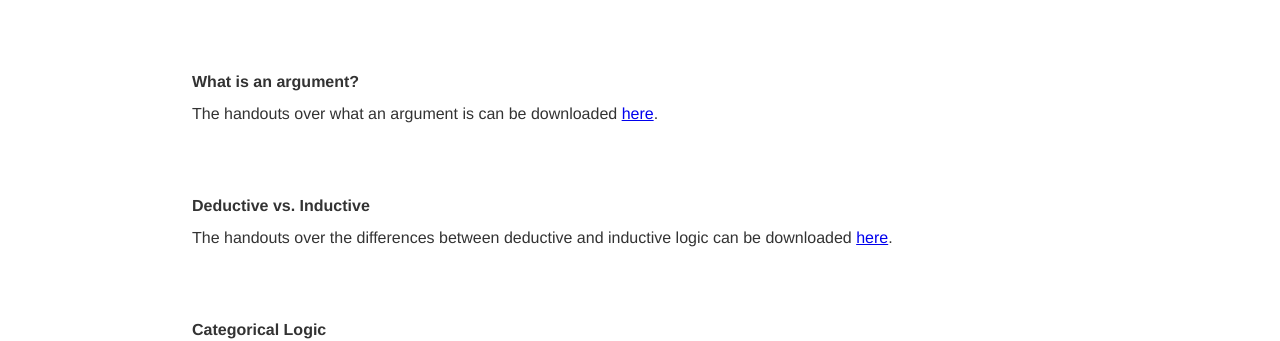
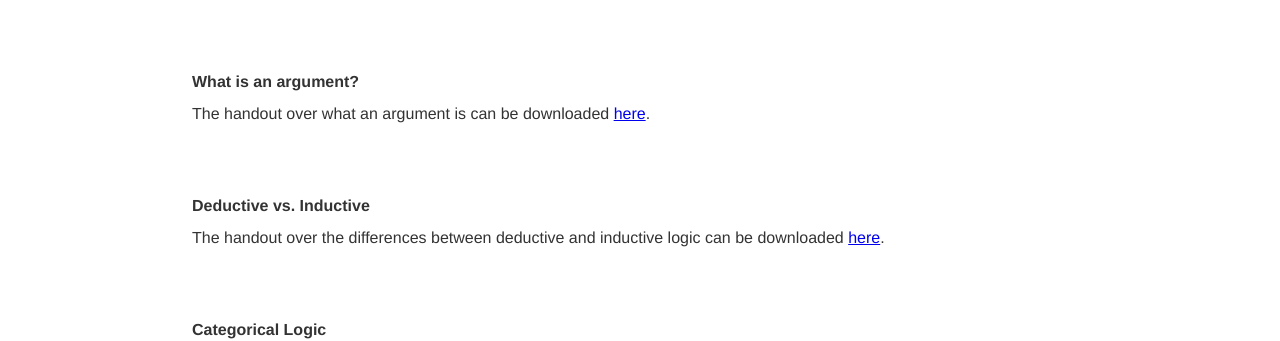
Before and after one commit to kevinjpatton/kevinjpatton.github.io, a Jekyll site: the page built from teaching/phil_1210/index.html, in a window 1280 px wide. Shown: the part 342-683 px from the top of the page. Built offline with Jekyll 4.4.1, drawn with Linux system fonts in a browser that asks for light colours; Markdown is read by kramdown in place of the engine named in the settings.

Commit message:
Update index.html

```diff
--- a/teaching/phil_1210/index.html
+++ b/teaching/phil_1210/index.html
@@ -7,9 +7,9 @@ title: Teaching - Phil 1210
 
 <h1>Handouts</h1>
 <p><b>What is an argument?</b><br>
-The handouts over what an argument is can be downloaded <a href="/teaching/phil_1210/Day 2 - Section 1.1 - 1.2.pdf" target="_blank">here</a>.</p>
+The handout over what an argument is can be downloaded <a href="/teaching/phil_1210/Day 2 - Section 1.1 - 1.2.pdf" target="_blank">here</a>.</p>
 <p><b>Deductive vs. Inductive</b><br>
-The handouts over the differences between deductive and inductive logic can be downloaded <a href="/teaching/phil_1210/Day 3 - Section 2.2.pdf" target="_blank">here</a>.</p>
+The handout over the differences between deductive and inductive logic can be downloaded <a href="/teaching/phil_1210/Day 3 - Section 2.2.pdf" target="_blank">here</a>.</p>
 <p><b>Categorical Logic</b><br>
 The handouts which go over categorical logic can be downloaded <a href="/teaching/phil_1210/Day 4 - Section 4.1.pdf" target="_blank">here</a>, <a href="/teaching/phil_1210/Day 6 - Section 3.2 and 3.4.pdf" target="_blank">here</a>, <a href="/teaching/phil_1210/Day 7 - 3.3.pdf" target="_blank">here</a>, <a href="/teaching/phil_1210/Day 8 - Section 3.6.pdf" target="_blank">here</a>, and <a href="/teaching/phil_1210/Day 10 - Section 4.2.pdf" target="_blank">here</a>.</p>
 <p><b>Propositional Logic</b><br>
```
